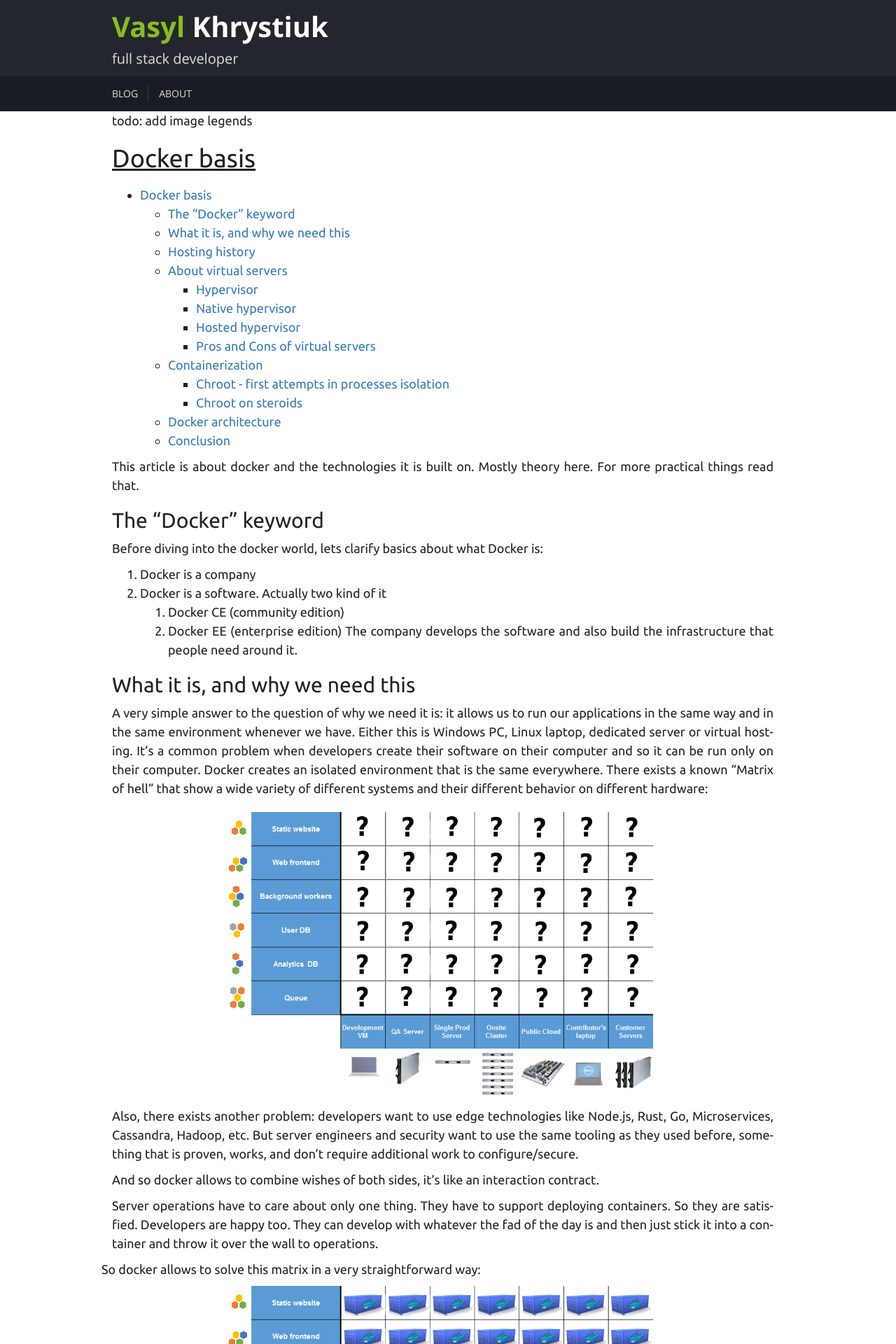
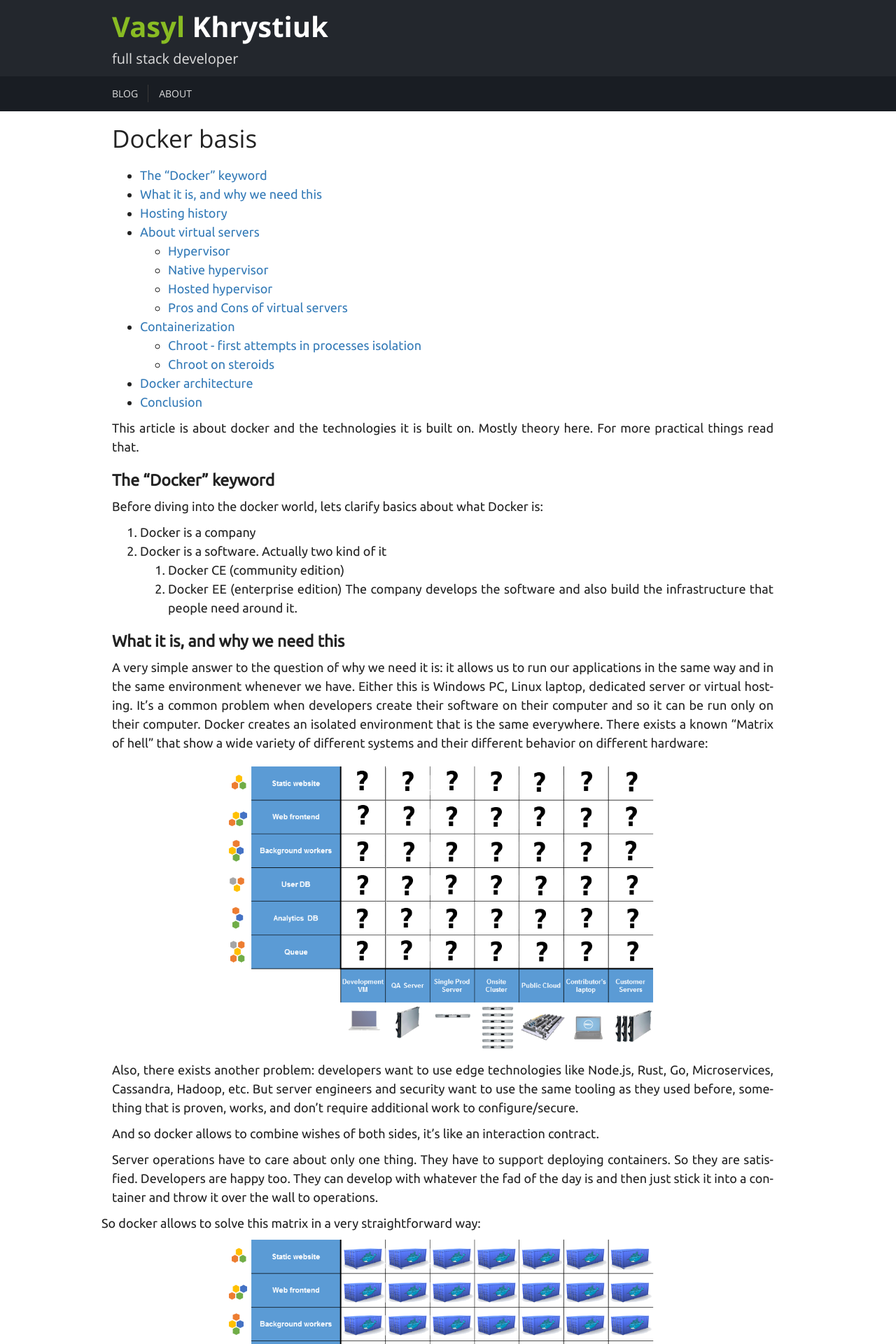
Before and after one commit to msangel/msangel.github.io, a Jekyll site: the page built from _posts/2019-06-08-docker.md, in a window 1280 px wide. Shown: the top 1920 px of the page at 70% size. Built offline with Jekyll 4.4.1, drawn with Linux system fonts in a browser that asks for light colours; our own code applies the rules of GitHub Pages for plain Markdown files; comment, search, counter and statistics services are not loaded.

```diff
--- a/_posts/2019-06-08-docker.md
+++ b/_posts/2019-06-08-docker.md
@@ -2,11 +2,9 @@
 title: Docker basis
 date: 2019-06-08 03:06:00 Z
 ---
-
-todo: add image legends
 {:.no_toc}
 # {{ page.title }}
-{: style='text-decoration: underline; margin-bottom: 20px; color: #222222;' }
+{: .title }
 
 * TOC
 {:toc}
--- a/assets/style.css
+++ b/assets/style.css
@@ -487,10 +487,14 @@ body {
 }
 
 .blogpost .title {
-    margin-top: 60px;
-    margin-bottom: 25px;
-    color: #333333;
-    font-size: xxx-large;
+    color: #222;
+    font-family: 'Open Sans', sans-serif;
+    font-size: 35px;
+    font-weight: 400;
+    line-height: 38px;
+    padding-bottom: 10px;
+    text-rendering: optimizelegibility;
+    text-decoration: none
 }
 
 .blogpost .date {
@@ -500,6 +504,13 @@ body {
 
 .blogpost h1 {
     color: rgb(98,99,95);
+}
+
+.blogpost h2 {
+    color: #222;
+    font-size: 23px;
+    font-weight: 700;
+    line-height: 28px;
 }
 
 .blogpost a, .blogpost li:before {
```
